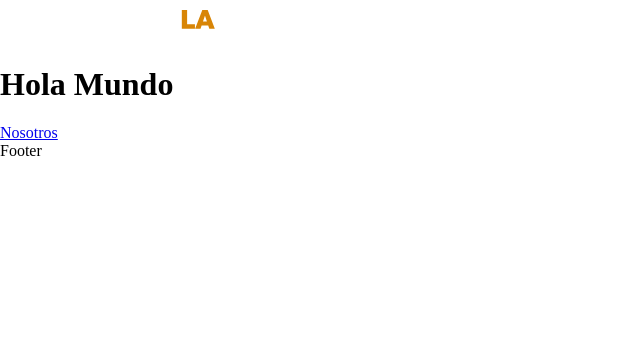
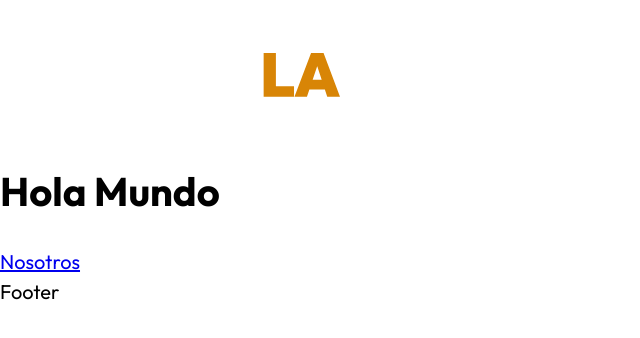
Before and after one commit to HLena/guitar-store-next, a Next.js app: page / in a window 1280 px wide. Shown: the top 338 px of the page, without its empty margins (0-640 px from the left). Built offline with nearby package versions, Linux system fonts and the light colour scheme.

Commit message:
Add global style

```diff
--- /dev/null
+++ b/pages/_app.js
@@ -0,0 +1,7 @@
+import  '../styles/globals.css'
+
+function MyApp({Component, pageProps}) {
+    return <Component {...pageProps} />
+}
+
+export default MyApp;
```
